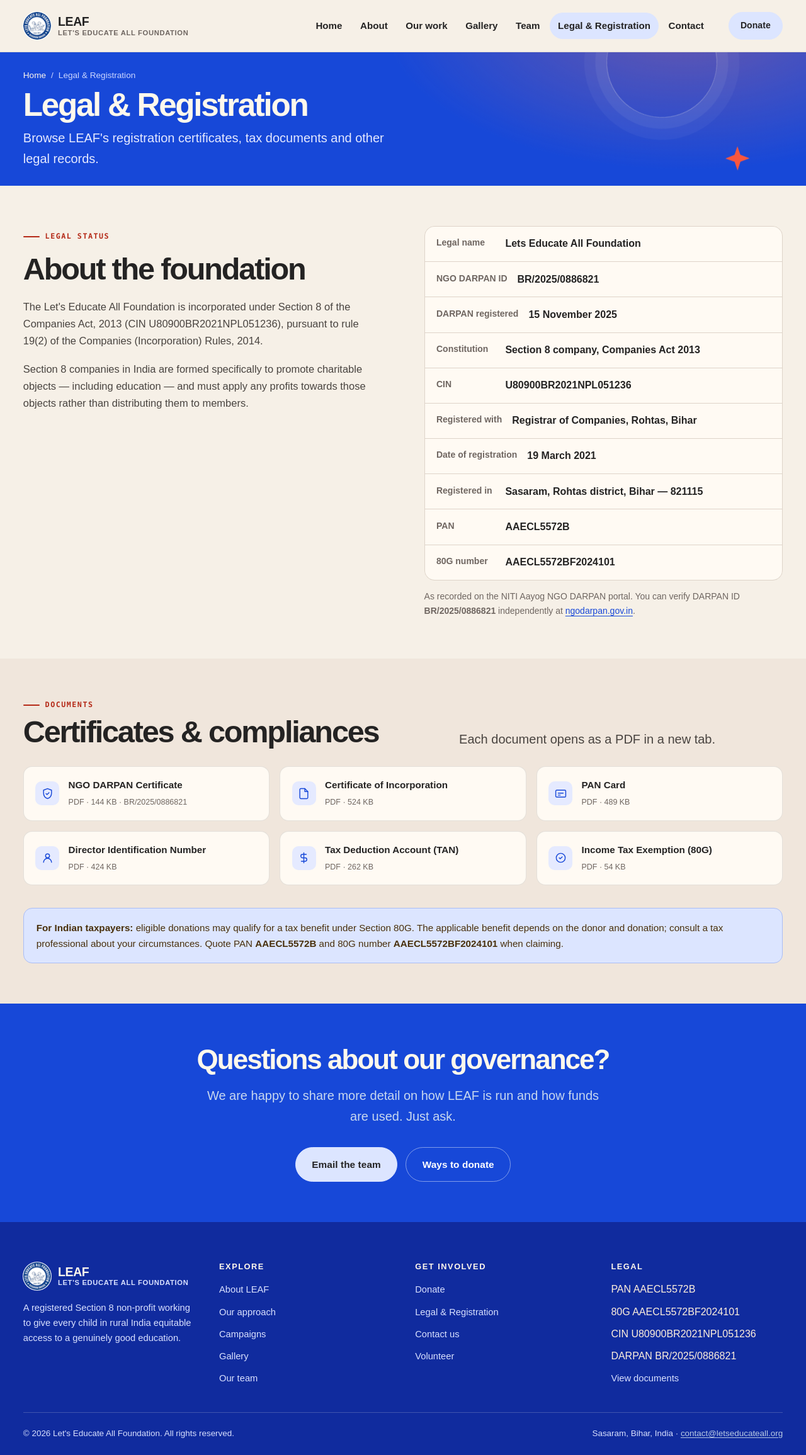
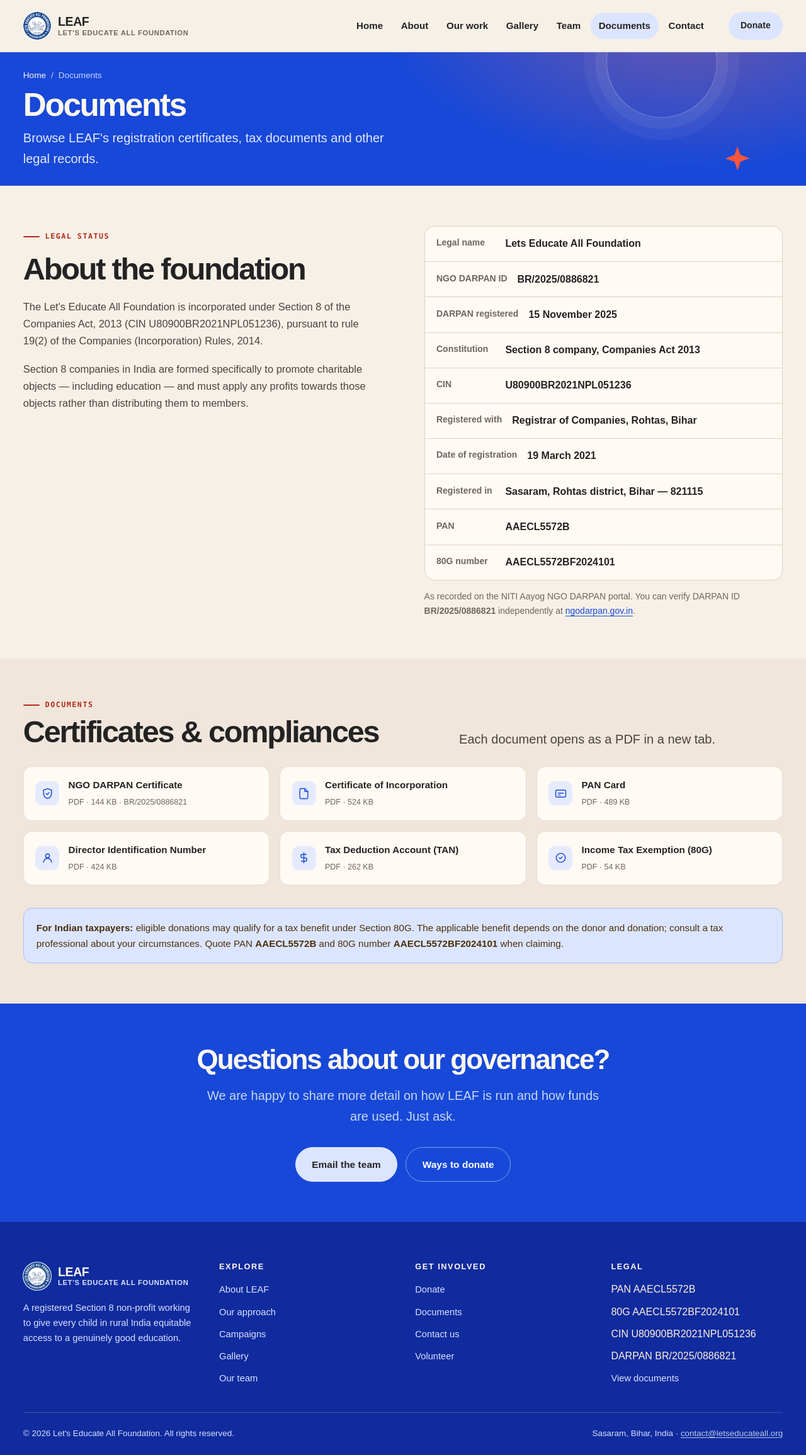
Before and after one commit to ayushGHub/ngo_nov26, a plain HTML site: page transparency.html in a window 1280 px wide. Shown: the whole page at 63% size. Drawn offline with Linux system fonts and the light colour scheme.

Commit message:
Rename compliance page to Documents
Co-authored-by: Copilot <223556219+Copilot@users.noreply.github.com>

```diff
--- a/transparency.html
+++ b/transparency.html
@@ -3,13 +3,13 @@
 <head>
 <meta charset="utf-8">
 <meta name="viewport" content="width=device-width, initial-scale=1">
-<title>Legal &amp; Registration — LEAF | Let's Educate All Foundation</title>
+<title>Documents — LEAF | Let's Educate All Foundation</title>
 <meta name="description" content="LEAF's registration certificates and legal compliances: NGO DARPAN certificate, Certificate of Incorporation, PAN, DIN, TAN and 80G income tax exemption. Section 8 non-profit, DARPAN ID BR/2025/0886821.">
 <link rel="canonical" href="https://www.letseducateall.org/transparency.html">
 <meta name="theme-color" content="#1748d8">
 <meta property="og:type" content="website">
 <meta property="og:site_name" content="Let's Educate All Foundation">
-<meta property="og:title" content="Legal &amp; Registration — LEAF">
+<meta property="og:title" content="Documents — LEAF">
 <meta property="og:description" content="Our registration certificates and legal compliances, published in full for your review and reference.">
 <meta property="og:url" content="https://www.letseducateall.org/transparency.html">
 <meta property="og:image" content="https://www.letseducateall.org/assets/img/og-cover.jpg">
@@ -38,7 +38,7 @@
       <a href="index.html#campaigns">Our work</a>
       <a href="gallery.html">Gallery</a>
       <a href="index.html#team">Team</a>
-      <a href="transparency.html" aria-current="page">Legal &amp; Registration</a>
+      <a href="transparency.html" aria-current="page">Documents</a>
       <a href="index.html#contact">Contact</a>
       <a class="btn btn--accent btn--sm" href="donate.html">Donate</a>
     </nav>
@@ -51,9 +51,9 @@
   <section class="page-hero">
     <div class="wrap">
       <nav class="breadcrumb" aria-label="Breadcrumb">
-        <a href="index.html">Home</a><span aria-hidden="true">/</span><span>Legal &amp; Registration</span>
+        <a href="index.html">Home</a><span aria-hidden="true">/</span><span>Documents</span>
       </nav>
-      <h1>Legal &amp; Registration</h1>
+      <h1>Documents</h1>
       <p>Browse LEAF's registration certificates, tax documents and other legal records.</p>
     </div>
   </section>
@@ -169,7 +169,7 @@
         <h3>Get involved</h3>
         <ul>
           <li><a href="donate.html">Donate</a></li>
-          <li><a href="transparency.html">Legal &amp; Registration</a></li>
+          <li><a href="transparency.html">Documents</a></li>
           <li><a href="index.html#contact">Contact us</a></li>
           <li><a href="mailto:contact@letseducateall.org">Volunteer</a></li>
         </ul>
```
Also changed, not shown: donate.html (+3 -3 lines), gallery.html (+2 -2 lines), index.html (+2 -2 lines), 1 other file.
